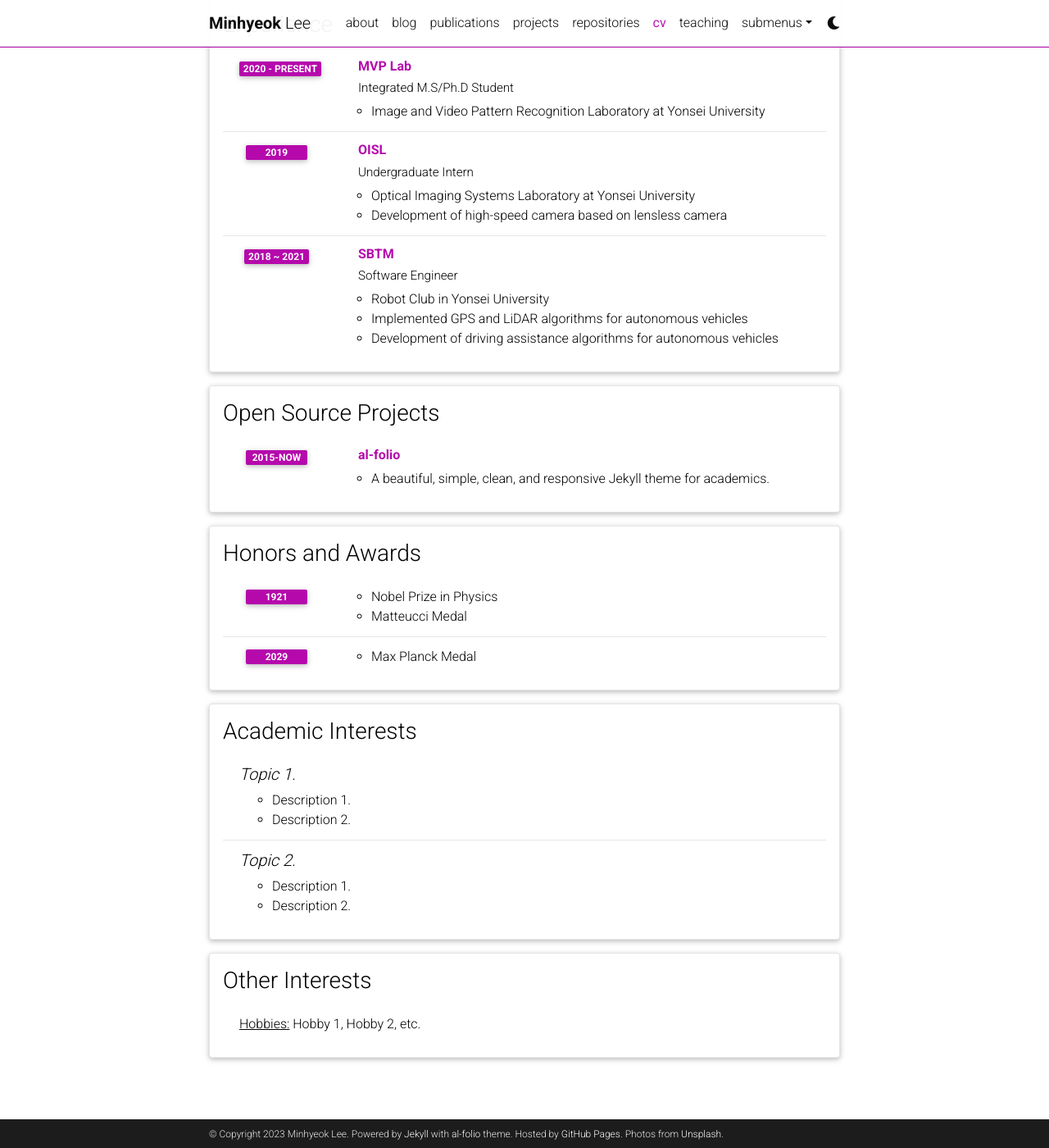
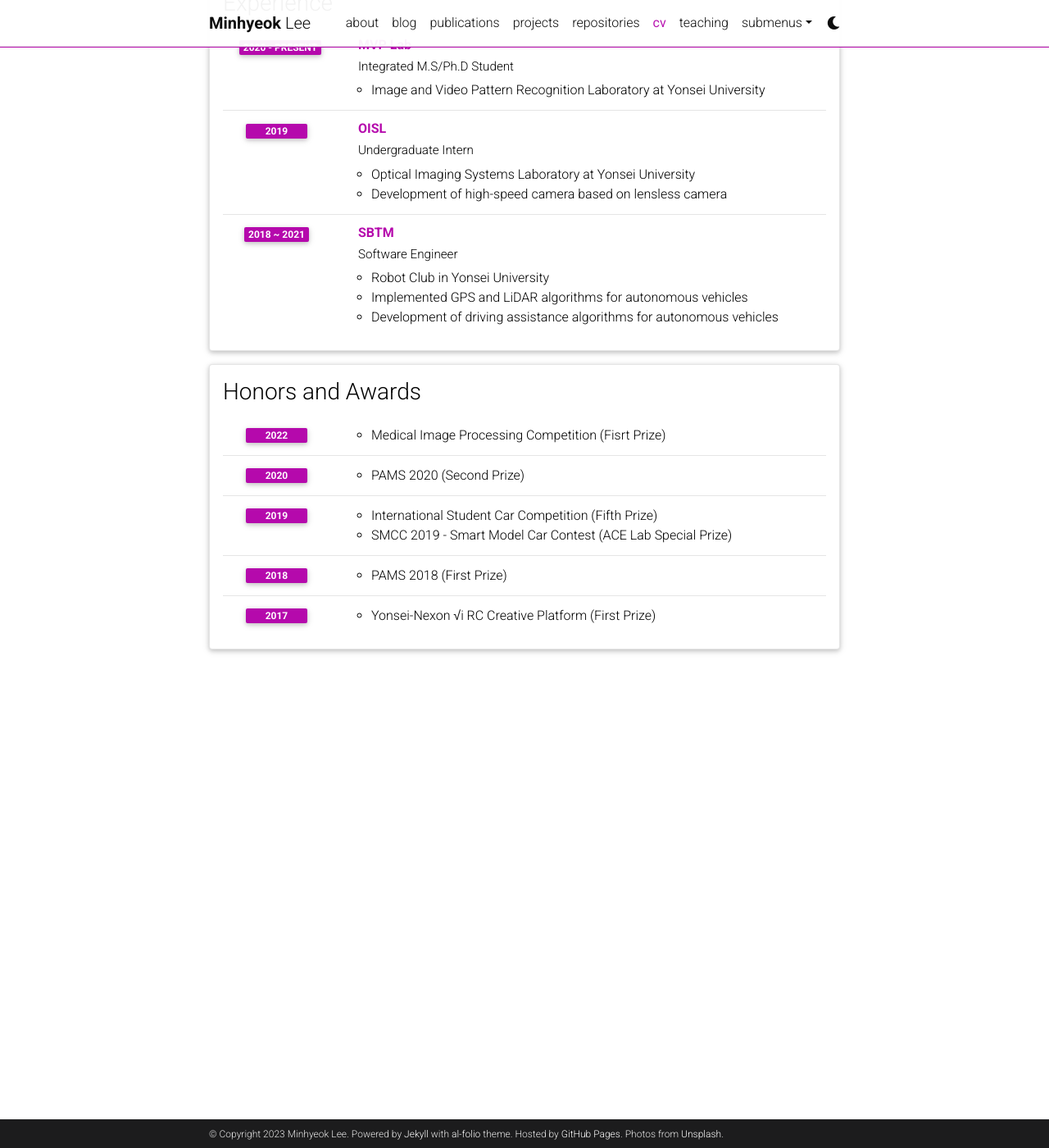
Before and after one commit to Hydragon516/hydragon516.github.io, a Jekyll site: the page built from _pages/cv.md, in a window 1280 px wide and 1400 px high, scrolled down 798 px. Shown: the whole window at 82% size. Built offline with Jekyll 4.4.1, drawn with Linux system fonts in a browser that asks for light colours; comment, search, counter and statistics services are not loaded; a style sheet for code colours, icons or effects is not loaded; some of the changed text lies outside the part shown.

Commit message:
Update cv.yml

```diff
--- a/_data/cv.yml
+++ b/_data/cv.yml
@@ -23,7 +23,6 @@
       description:
         - Electrical and Electronic Engineering
     - title: Hansung Science High School
-      institution: Eidgenössische Technische Hochschule, Zurich, Switzerland
       year: 2014 ~ 2017
 
 - title: Experience
@@ -49,37 +48,22 @@
       - Implemented GPS and LiDAR algorithms for autonomous vehicles
       - Development of driving assistance algorithms for autonomous vehicles
 
-- title: Open Source Projects
-  type: time_table
-  contents:
-    - title: <a href="https://github.com/alshedivat/al-folio">al-folio</a>
-      year: 2015-now
-      description: A beautiful, simple, clean, and responsive Jekyll theme for academics.
-
 - title: Honors and Awards
   type: time_table
   contents:
-    - year: 1921
+    - year: 2022
       items:
-        - Nobel Prize in Physics
-        - Matteucci Medal
-    - year: 2029
+        - Medical Image Processing Competition (Fisrt Prize)
+    - year: 2020
       items:
-        - Max Planck Medal
-
-- title: Academic Interests
-  type: nested_list
-  contents:
-    - title: Topic 1.
+        - PAMS 2020 (Second Prize)
+    - year: 2019
       items:
-        - Description 1.
-        - Description 2.
-    - title: Topic 2.
+        - International Student Car Competition (Fifth Prize)
+        - SMCC 2019 - Smart Model Car Contest (ACE Lab Special Prize)
+    - year: 2018
       items:
-        - Description 1.
-        - Description 2.
-
-- title: Other Interests
-  type: list
-  contents:
-    - <u>Hobbies:</u> Hobby 1, Hobby 2, etc.
+        - PAMS 2018 (First Prize)
+    - year: 2017
+      items:
+        - Yonsei-Nexon √i RC Creative Platform (First Prize)
```
